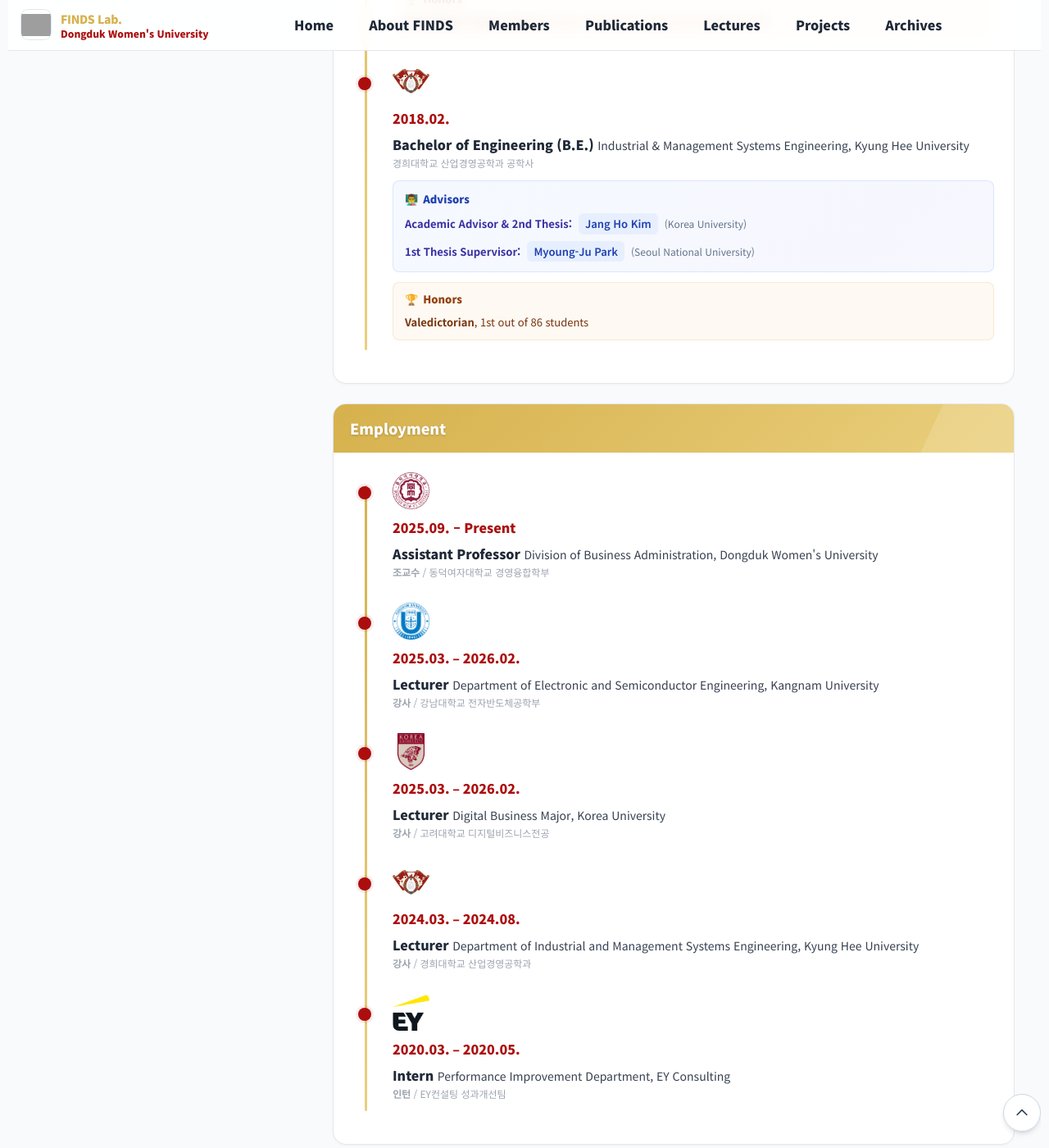
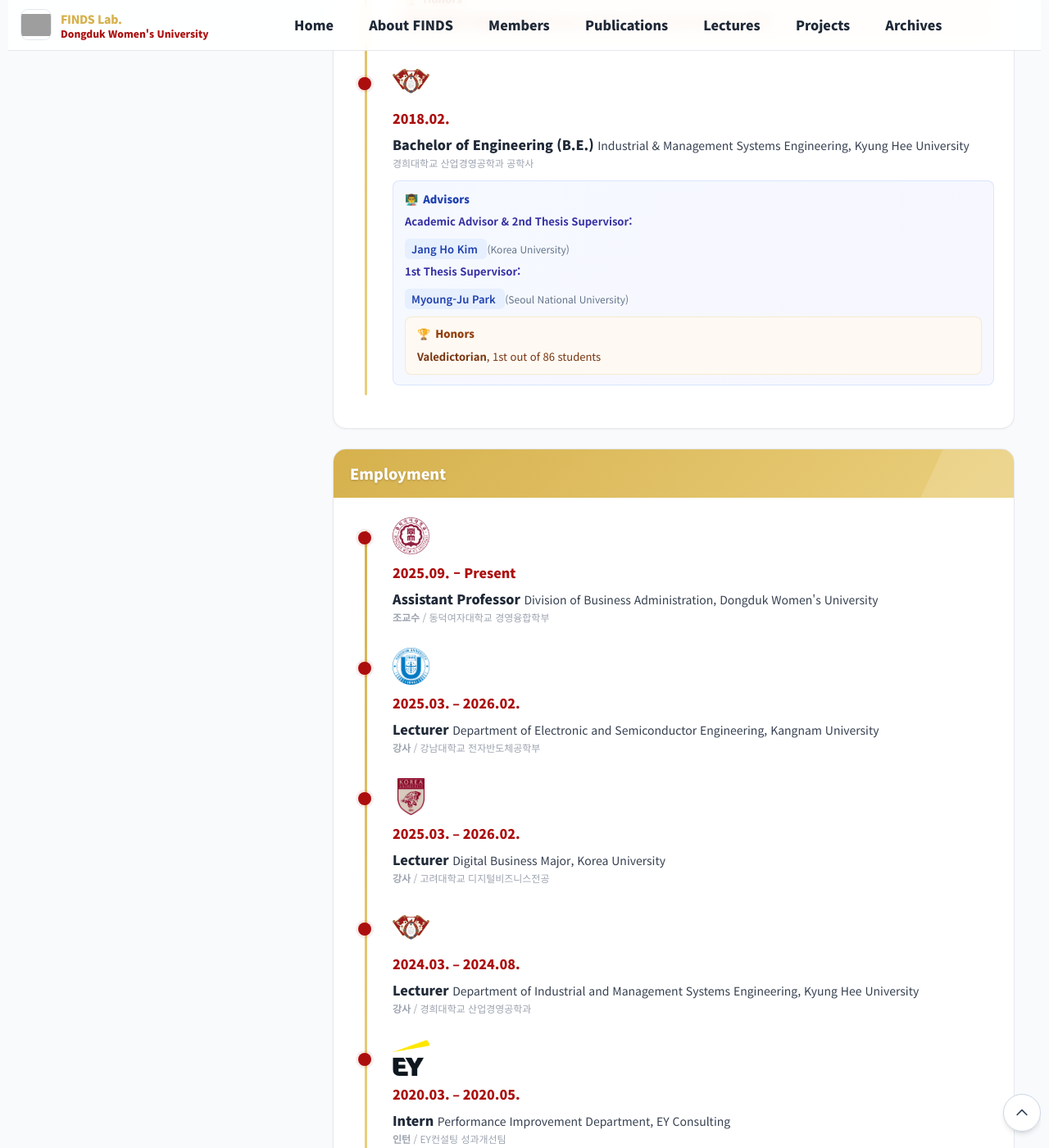
Before and after one commit to FinDS-Lab/site, a Jekyll site: the page built from members-director.html, in a window 1280 px wide and 1400 px high, scrolled down 1697 px. Shown: the whole window at 82% size. Built offline with Jekyll 4.4.1, drawn with Linux system fonts in a browser that asks for light colours; nearby versions of some CDN libraries; grey boxes are pictures that could not be loaded.

Commit message:
Update members-director.html

```diff
--- a/members-director.html
+++ b/members-director.html
@@ -1070,7 +1071,6 @@
   .control-group {
     display: flex;
     align-items: center;
-    justify-content: space-between;
     width: 100%;
     padding: 8px;
     background: white;
@@ -1092,10 +1092,11 @@
     width: 100% !important;
   }
 
-  /* Zoom 줄 - 버튼들 오른쪽 정렬 */
+  /* Zoom 줄 - 왼쪽 정렬로 변경 */
   .control-group:last-child {
     display: flex;
-    justify-content: space-between;
+    justify-content: flex-start;  /* space-between에서 flex-start로 변경 */
+    gap: 12px;
   }
 
   .control-group:last-child > div {
@@ -1638,15 +1639,18 @@
            <span>👨‍🏫</span>
            <span>Advisors</span>
          </div>
-         <div class="advisor-info" style="margin-bottom: 8px;">
-           <span class="advisor-label">Academic Advisor & 2nd Thesis:</span>
+        <div class="advisor-info" style="margin-bottom: 8px; flex-direction: column; align-items: flex-start;">
+  <span class="advisor-label">Academic Advisor & 2nd Thesis Supervisor:</span>
+  <div style="margin-top: 6px;">
     <a href="https://scholar.google.com/citations?hl=en&amp;user=uTiqWBMAAAAJ" target="_blank" class="advisor-name">
       Jang Ho Kim
     </a>
     <span class="advisor-affiliation">(Korea University)</span>
   </div>
-         <div class="advisor-info">
+</div>
+<div class="advisor-info" style="flex-direction: column; align-items: flex-start;">
   <span class="advisor-label">1st Thesis Supervisor:</span>
+  <div style="margin-top: 6px;">
     <a href="https://scholar.google.com/citations?user=O8OYIzMAAAAJ&amp;hl=en&amp;oi=ao" target="_blank" class="advisor-name">
       Myoung-Ju Park
     </a>
```
Also changed, not shown: other parts of members-director.html (+1 -0 lines). Lines whose indentation alone changed are shown as unchanged.
